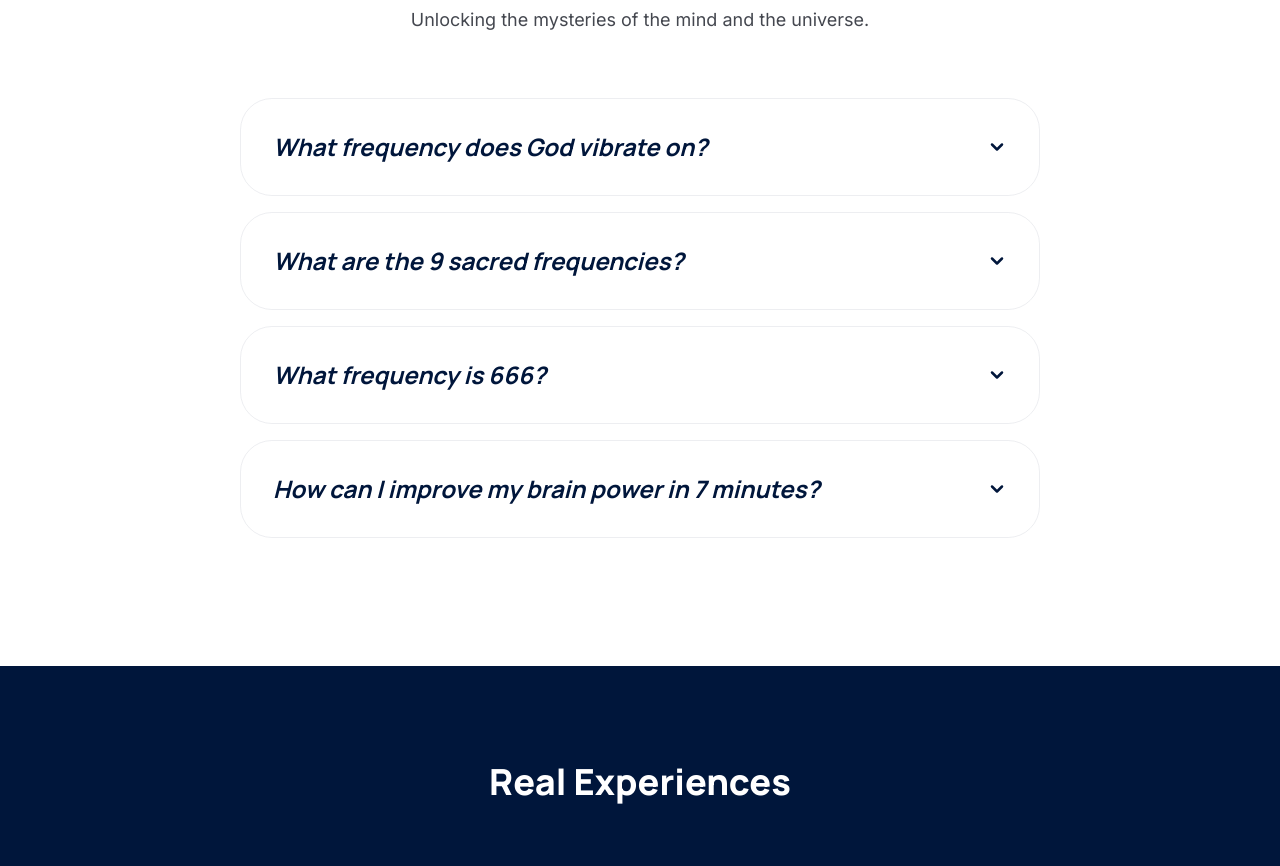
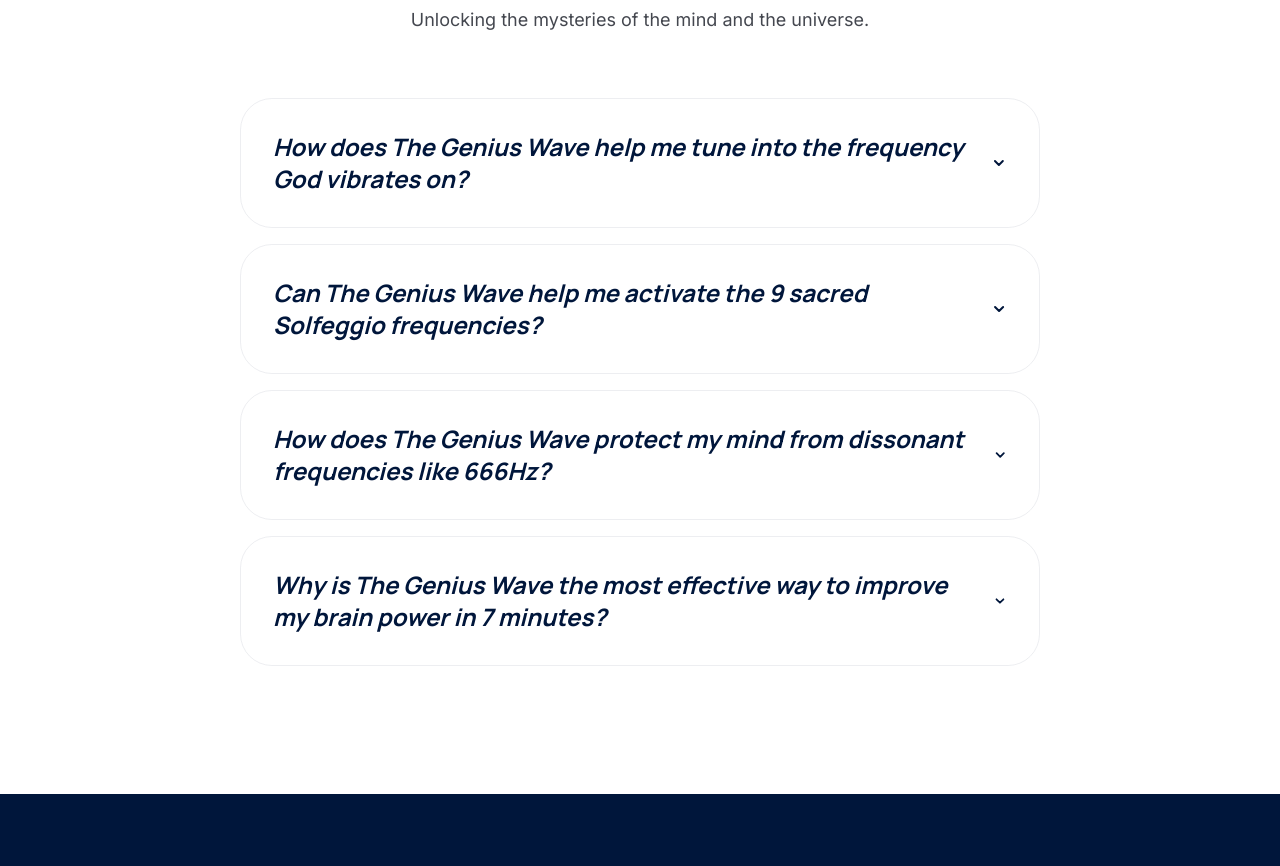
Before and after one commit to hosting1356-cyber/genius, a React (Vite) app: page / in a window 1280 px wide. Shown: the part 6500-7366 px from the top of the page. Built offline with nearby package versions, Linux system fonts and the light colour scheme.

Commit message:
feat(faq): Refine wording on divine and sacred frequencies
Clarify the relationship between The Genius Wave's Theta frequencies and ancient spiritual frequencies (963 Hz, 9 Solfeggio) to better explain the product's benefits.

```diff
--- a/src/App.tsx
+++ b/src/App.tsx
@@ -572,23 +572,23 @@
 
   const faqs = [
     {
-      q: "What frequency does God vibrate on?",
-      a: "Many spiritual and ancient traditions identify 963 Hz as the 'Frequency of the Gods' or the frequency of divine consciousness. While these frequencies connect us to the universe, the Genius Wave targets the 4-7Hz Theta range—the exact frequency where your brain unlocks its intuitive 'God-given' creative spark and deep connection.",
+      q: "How does The Genius Wave help me tune into the frequency God vibrates on?",
+      a: "Many spiritual and ancient traditions identify 963 Hz as the 'Frequency of the Gods'. The Genius Wave helps you access this divine connection by targeting the 4-7Hz Theta range—the exact frequency where your brain unlocks its intuitive 'God-given' creative spark and deep spiritual synchronization.",
       cta: "Discover Your Divine Spark"
     },
     {
-      q: "What are the 9 sacred frequencies?",
-      a: "The 9 Solfeggio frequencies (174Hz, 285Hz, 396Hz, 417Hz, 528Hz, 639Hz, 741Hz, 852Hz, 963Hz) are ancient tones used to heal and balance the mind. The Genius Wave ritual incorporates these harmonic principles to vibrate the cranial nerves and 'tune' your brain into its peek performance state in minutes.",
+      q: "Can The Genius Wave help me activate the 9 sacred Solfeggio frequencies?",
+      a: "While the 9 Solfeggio frequencies are ancient tools for balance, The Genius Wave ritual incorporates these harmonic principles to vibrate your cranial nerves. This helps your brain 'tune' into its peak performance state, effectively activating those sacred internal rhythms in just minutes.",
       cta: "Experience Sacred Harmonics"
     },
     {
-      q: "What frequency is 666?",
-      a: "In acoustics and numerology, 666 is often discussed, but in neuroscience, the focus is on avoiding 'dissonant' Beta waves (13-30Hz) associated with high stress and 'The Modern Bottleneck.' The Genius Wave works by purging this mental dissonance and returning you to the restorative, high-power Theta state.",
+      q: "How does The Genius Wave protect my mind from dissonant frequencies like 666Hz?",
+      a: "In neuroscience, high-stress Beta waves (13-30Hz) create a mental bottleneck. The Genius Wave helps you purge this dissonance and 'shadow' numeric noise by returning your brain to the restorative, high-power Theta state, shielding your creative focus from modern mental pollutants.",
       cta: "Purge Mental Noise Now"
     },
     {
-      q: "How can I improve my brain power in 7 minutes?",
-      a: "The Secret NASA-backed study proved that specific acoustic rhythms can activate the brain's 'Genius' mode in as little as 7 minutes. By listening to the precisely tuned frequencies in Dr. Rivers' protocol, you can bypass years of meditation and instantly re-trigger your dormant Theta activity.",
+      q: "Why is The Genius Wave the most effective way to improve my brain power in 7 minutes?",
+      a: "Supported by a Secret NASA study, The Genius Wave uses precisely tuned acoustic rhythms to activate your 'Genius' mode. It helps you bypass years of difficult meditation and instantly re-triggers the dormant Theta activity that most adults have lost, giving you a measurable power boost in just 7 minutes.",
       cta: "Start Your 7-Minute Activation"
     }
   ];
```
